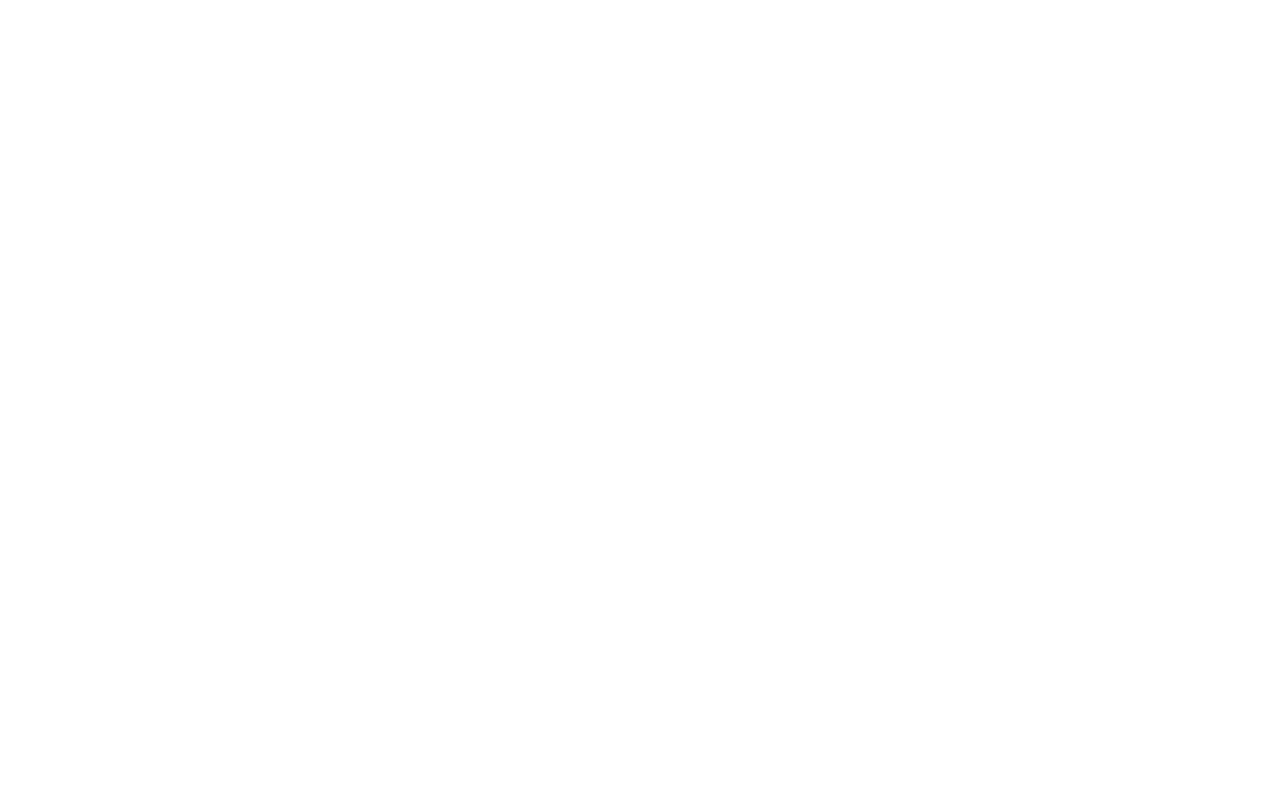
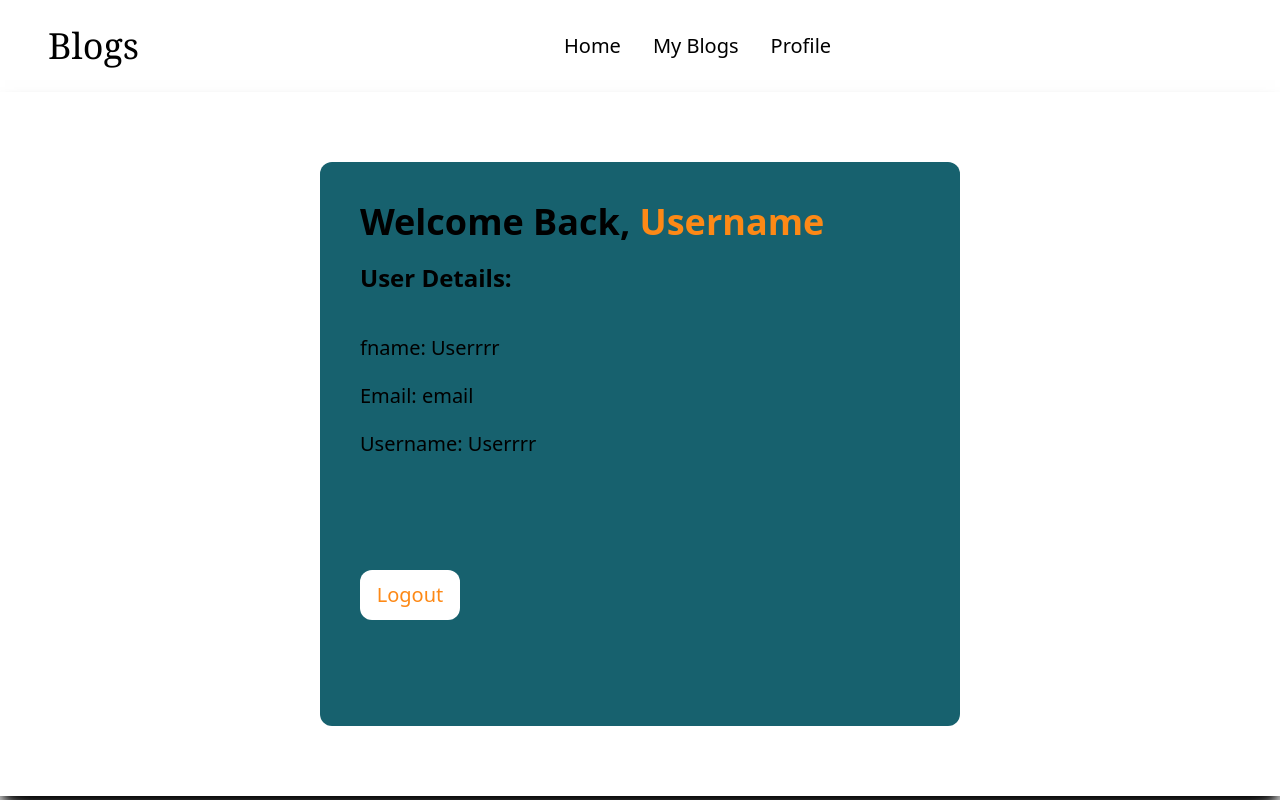
Before and after one commit to Manjil00/CODSOFT_Task3-Reactjs-_ManjilMaharjan, a React (Create React App) app: page /Profile in a window 1280 px wide. Built offline with nearby package versions, Linux system fonts and the light colour scheme.

Commit message:
userdetails static

```diff
--- a/src/components/Nav.jsx
+++ b/src/components/Nav.jsx
@@ -1,4 +1,7 @@
 import React, { useState } from 'react';
+import { Link } from 'react-router-dom';
+
+
 import { RxCross1, RxHamburgerMenu } from "react-icons/rx"; //ICONS
 
 
@@ -15,9 +18,9 @@ cursor-pointer flex justify-center items-center font-serif'> Blogs</h1>
     </div>
     <div className={` bg-transparent absolute min-h-[30vh] left-0 top-[90%] w-full p-5 flex flex-col md:static md:flex bg-white md:bg-transparent md:min-h-fit md:w-auto gap-9 text-sm ${isNavOpen ? 'block' : 'hidden'}`}>
         <ul className=" cursor-pointer flex flex-col gap-4 md:flex-row  md:gap-8 md:justify-evenly md:text-xl font-writingFont">
-        <li className="hover:text-orange">Home</li>
-        <li className="hover:text-orange">My Blogs</li>
-        <li className="hover:text-orange">Profile</li>
+        <Link to="/Home"><li className="hover:text-orange">Home</li></Link>
+        <Link to="/MyBlogs"><li className="hover:text-orange">My Blogs</li></Link>
+        <Link to="/Profile"><li className="hover:text-orange">Profile</li></Link>
         </ul>
     </div>
     <div>
--- a/src/pages/MyBlogs.jsx
+++ b/src/pages/MyBlogs.jsx
@@ -1,9 +1,14 @@
 import React from 'react'
+import Nav from '../components/Nav';
+
 
 const MyBlogs = () => {
 return (
-    <div>
+    <div className='main-container w-full h-auto'>
+    <Nav/>
+    <div className="myblogs ">
 
+    </div>
     </div>
 )
 }
--- a/src/pages/Profile.jsx
+++ b/src/pages/Profile.jsx
@@ -1,9 +1,26 @@
 import React from 'react'
+import Nav from '../components/Nav';
+
 
 const Profile = () => {
 return (
-    <div>
+    <div className='main-container w-full h-auto'>
+    <Nav/>
+    <div className="profile bg-white w-full h-[88vh] flex justify-center items-center shadow-xl shadow-black">
+        {/* //ternary */}
+        <div className="userdetails w-[50%] h-[80%] bg-bgdeepTurquoise rounded-xl p-10">
+            <h1 className='font-bold text-black font-sans text-sm md:text-4xl'>Welcome Back, <span className='text-orange'>Username</span></h1>
+            <h2 className='font-sans text-black mt-5 font-semibold text-xs md:text-2xl '> User Details:</h2>
 
+            <h3 className='font-sans text-black mt-10 text-xs md:text-xl'>fname: Userrrr</h3>
+            <h3 className='font-sans text-black mt-5 text-xs md:text-xl'>Email: email</h3>
+            <h3 className='font-sans text-black mt-5 text-xs md:text-xl'>Username: Userrrr</h3>
+
+            <button className="logout w-[100px] h-[50px] bg-white text-orange text-xsx text-xl rounded-xl mt-28">Logout</button>
+
+        </div>
+
+    </div>
     </div>
 )
 }
```
